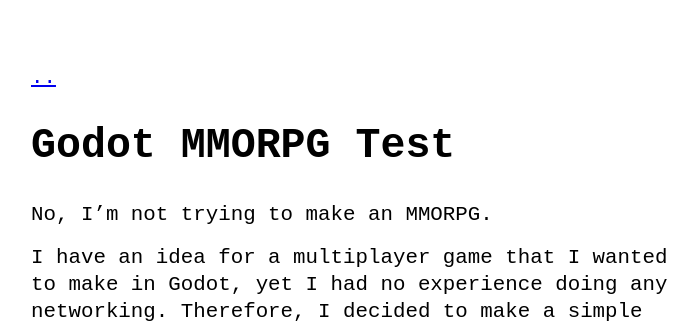
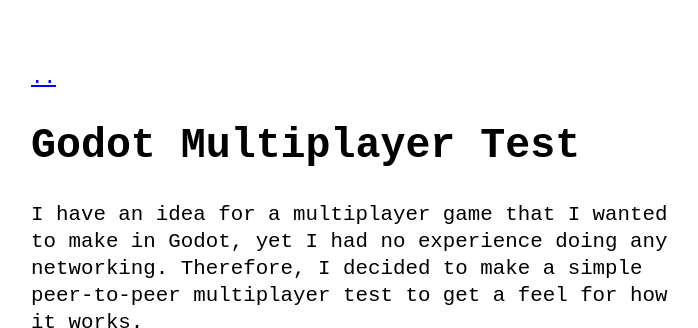
Before and after one commit to besplago/besplago.github.io, a Jekyll site: the page built from _posts/2023-11-30-peer-to-peer-multiplayer-test.md, in a window 1280 px wide, cut to the strip 0-328 px from the top of the page. Shown: the whole strip, without its empty margins (289-987 px from the left). Built offline with Jekyll 4.4.1, drawn with Linux system fonts in a browser that asks for light colours.

Commit message:
Update post title in peer-to-peer multiplayer test

```diff
--- a/_posts/2023-11-30-peer-to-peer-multiplayer-test.md
+++ b/_posts/2023-11-30-peer-to-peer-multiplayer-test.md
@@ -1,9 +1,7 @@
 ---
 layout: post
-title: "Godot MMORPG Test"
+title: "Godot Multiplayer Test"
 ---
-
-No, I'm not trying to make an MMORPG.
 
 I have an idea for a multiplayer game that I wanted to make in Godot, yet I had no experience doing
 any networking. Therefore, I decided to make a simple peer-to-peer multiplayer test to get a feel
```
